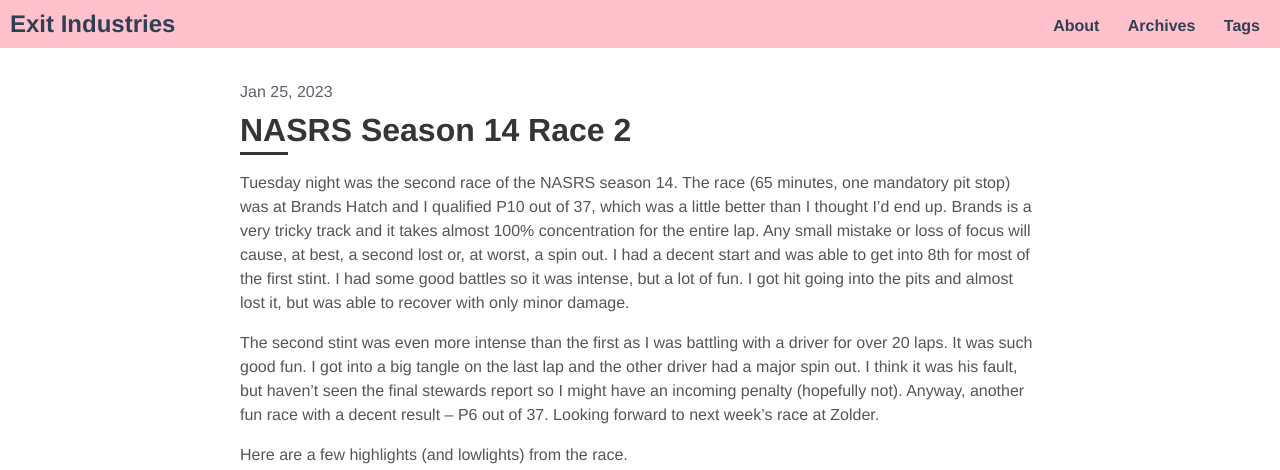
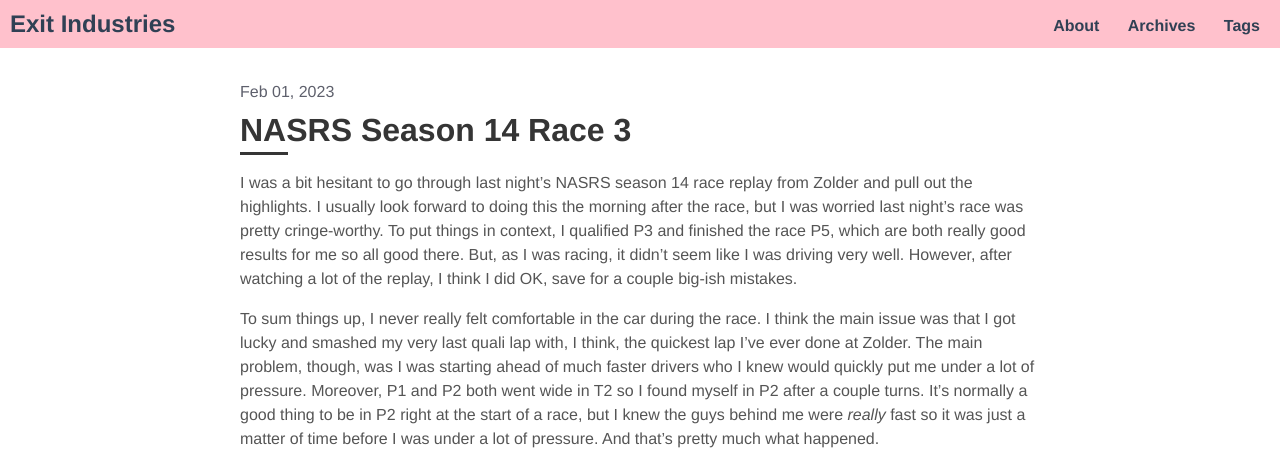
Before and after one commit to mps75/exit_industries, a Jekyll site: the page built from index.html, in a window 1280 px wide and 1400 px high. Shown: the top 470 px of the window. Built offline with Jekyll 4.4.1, drawn with Linux system fonts in a browser that asks for light colours; the list of posts is cut into pages by our own code; some of the changed text lies outside the part shown.

Commit message:
New post

```diff
--- /dev/null
+++ b/_posts/2023-02-01-nasrs-season-14-race-3.md
@@ -0,0 +1,26 @@
+---
+layout: post
+title: NASRS Season 14 Race 3
+tags: ["sim_racing"]
+sticky: false
+hidden: false
+---
+
+I was a bit hesitant to go through last night's NASRS season 14 race replay from Zolder and pull out the highlights.  I usually look forward to doing this the morning after the race, but I was worried last night's race was pretty cringe-worthy.  To put things in context, I qualified P3 and finished the race P5, which are both really good results for me so all good there.  But, as I was racing, it didn't seem like I was driving very well.  However, after watching a lot of the replay, I think I did OK, save for a couple big-ish mistakes.
+
+To sum things up, I never really felt comfortable in the car during the race.  I think the main issue was that I got lucky and smashed my very last quali lap with, I think, the quickest lap I've ever done at Zolder.  The main problem, though, was I was starting ahead of much faster drivers who I knew would quickly put me under a lot of pressure.  Moreover, P1 and P2 both went wide in T2 so I found myself in P2 after a couple turns.  It's normally a good thing to be in P2 right at the start of a race, but I knew the guys behind me were *really* fast so it was just a matter of time before I was under a lot of pressure.  And that's pretty much what happened.
+
+I should note, there are a couple chicanes at Zolder that make or break your lap.  You need to really risk it and send it in the first one and, depending on your car, it can be a bit of a coin toss as to whether you nail it or end up flying off the track and spinning out.  I was really struggling each time through that first chicane, holding my breath, hoping my car wouldn't spin out.  I think I was over-driving due to the pressure and was not slowing enough to get the car settled and turned in.  As you'll see in the highlights, I made it through without any issues 42 times.  Unfortunately, there were 43 laps....
+
+So, yeah, I hit the wall and messed up my car a bit with around 15 minutes left in the race.  I lost a position right away and ten minutes later, succumbed to a good battle and lost another one.  I don't think I would have been able to hang onto both spots without the mistake, but I had a big enough gap that I think P4 was possible.
+
+Anyway, the point of all of this "sim racing" stuff isn't so much about the results, but the process.  Having something you're horrible at and then having to work at it to get better, is generally, a lot of fun.  At the same time it's also stressful racing with other humans, especially when you like them and don't want to foul up their races if you make a silly mistake.  So when you're able to overcome your anxieties and fears and things work out, it feels pretty awesome.  That's why we race, I guess.
+
+Next week we're at Zandvoort, which is a really fun track to hotlap, but not the best for racing.  It's gonna be hairy, but should be fun.
+
+> ### Week 3 final results (Zolder)
+> - Qualifying: P3/41
+> - Race: P5/41
+
+Here are a few highlights from the race.
+{% include youtube.html id='egdWaSmVFmw' caption="NASRS season 14 race 3 at Zolder (highlights)" %}
```
Also changed, not shown: _posts/2023-01-19-nasrs-season-14-race-1.md (+4 -0 lines), _posts/2023-01-25-nasrs-season-14-race-2.md (+4 -0 lines), 1 other file.
